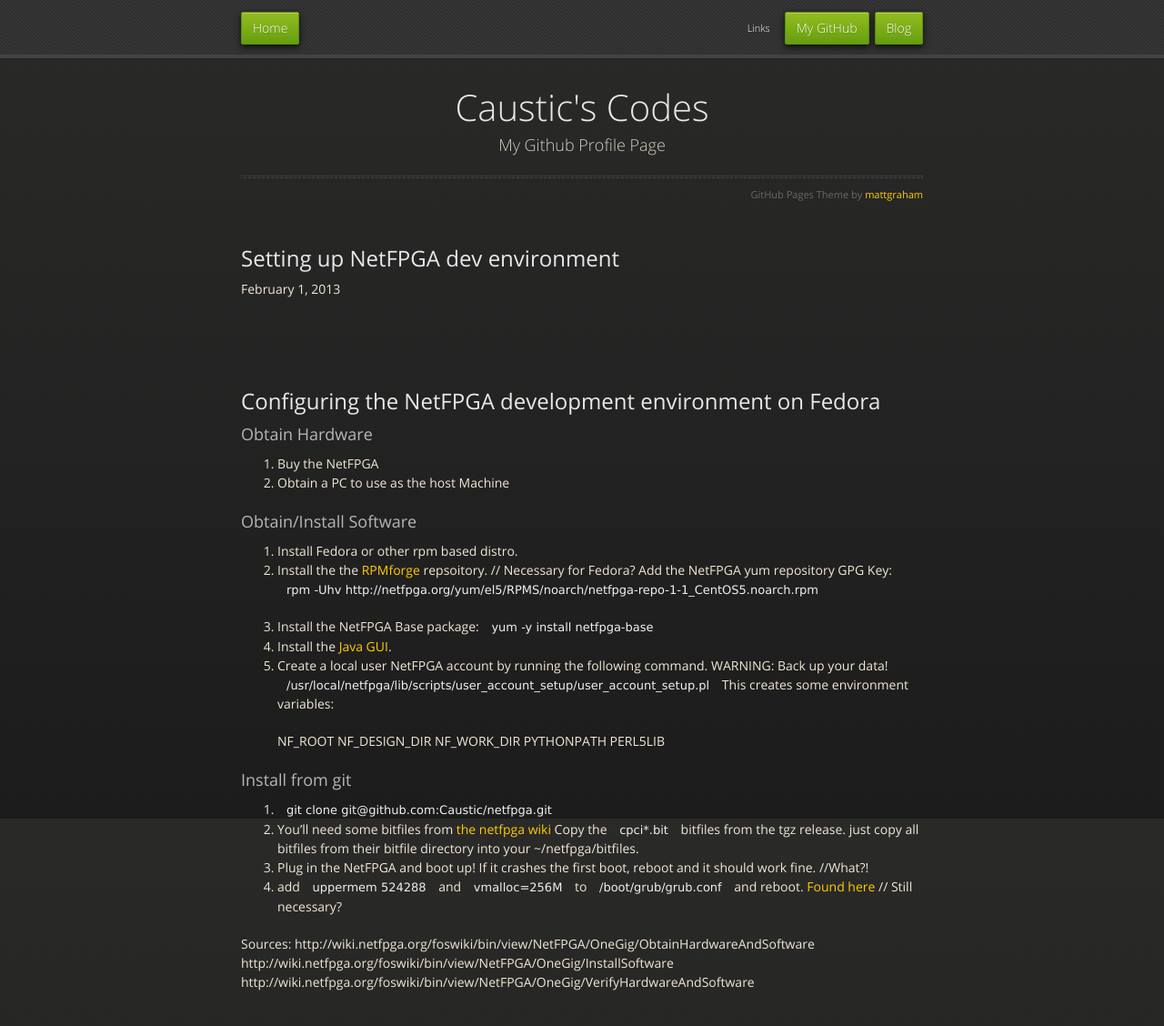
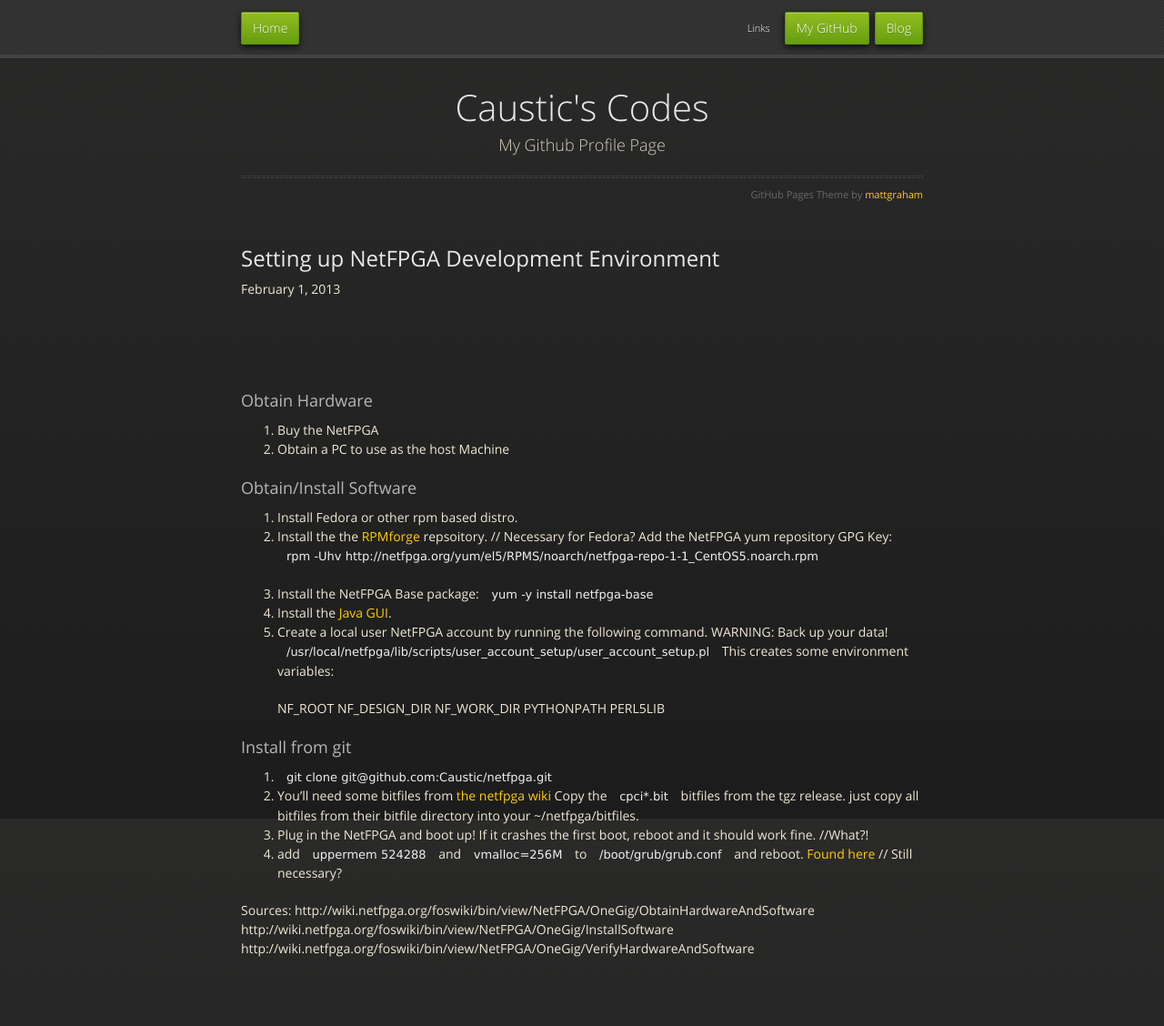
Before and after one commit to Caustic/caustic.github.com, a Jekyll site: the page built from _posts/13-02-01-netfpga-environment.markdown, in a window 1280 px wide and 1270 px high. Shown: the top 1128 px of the window at 91% size. Built offline with Jekyll 4.4.1, drawn with Linux system fonts in a browser that asks for light colours; nearby versions of some CDN libraries; Markdown is read by kramdown in place of the engine named in the settings.

Commit message:
changed post layout

```diff
--- a/_layouts/post.html
+++ b/_layouts/post.html
@@ -4,6 +4,6 @@
 
 <h2>{{ page.title }}</h2>
 {{ page.date | date: "%B %e, %Y"}}
-<section class="byline">
+<section>
   {{ content }}
 </section>
--- a/_posts/13-02-01-netfpga-environment.markdown
+++ b/_posts/13-02-01-netfpga-environment.markdown
@@ -1,10 +1,7 @@
 ---
 layout: post
-title: Setting up NetFPGA dev environment
+title: Setting up NetFPGA Development Environment
 ---
-
-## Configuring the NetFPGA development environment on Fedora
-
 ### Obtain Hardware
 
 1. Buy the NetFPGA
```
